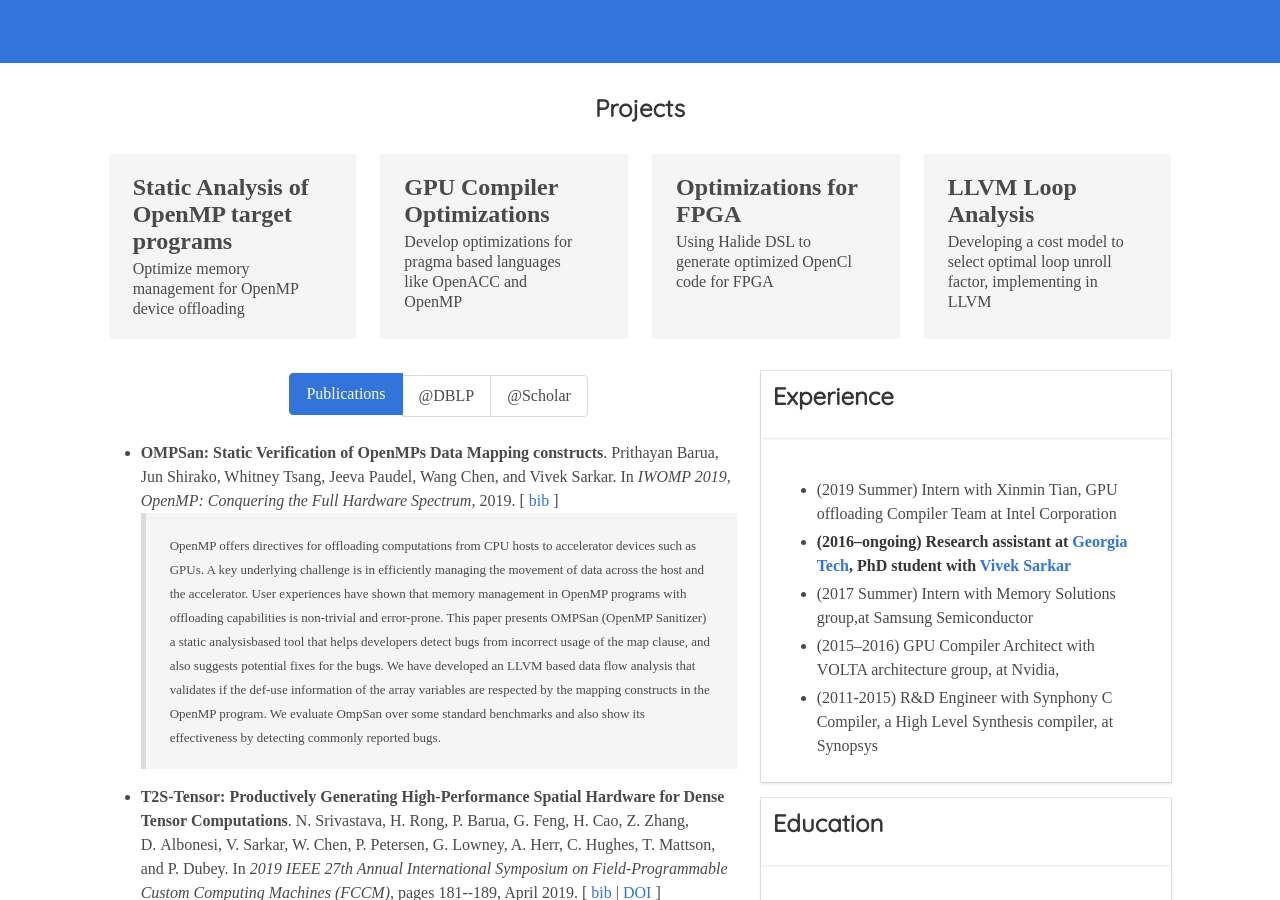
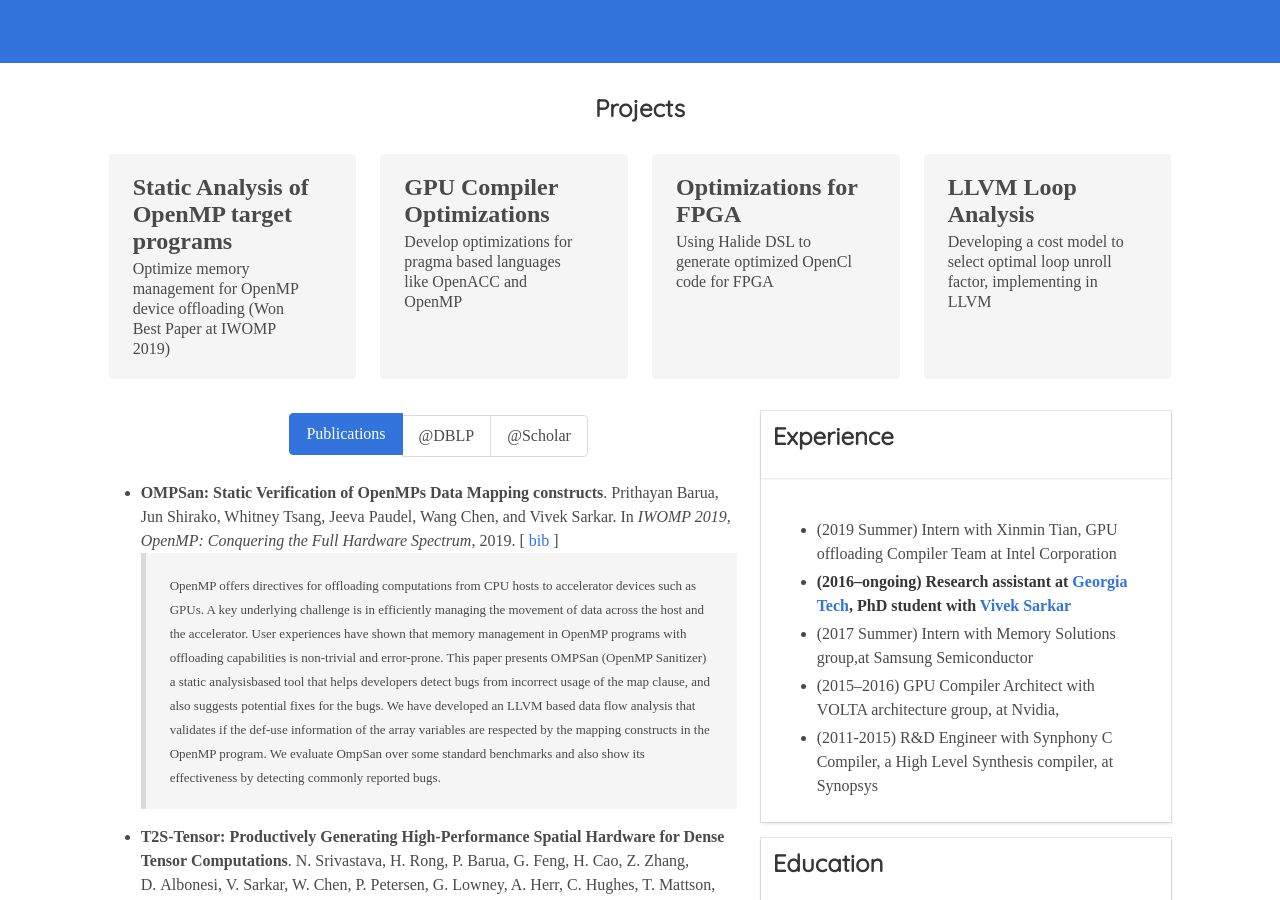
Before and after one commit to prithayan/prithayan.github.io, a Jekyll site: the page built from index.html, in a window 1280 px wide and 900 px high, scrolled down 401 px. Built offline with Jekyll 4.4.1, drawn with Linux system fonts in a browser that asks for light colours; nearby versions of some CDN libraries; some web fonts are replaced.

Commit message:
Update index.html

```diff
--- a/index.html
+++ b/index.html
@@ -72,7 +72,7 @@
           <div class="tile is-parent">
             <div class="tile is-child notification">
               <p class="title">Static Analysis of OpenMP target programs</p>
-              <p class="subtitle">Optimize memory management for OpenMP device offloading  </p>
+              <p class="subtitle">Optimize memory management for OpenMP device offloading (Won Best Paper at IWOMP 2019) </p>
               </div>
           </div>
           <div class="tile is-parent">
```
